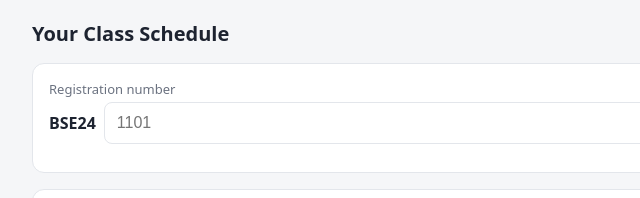
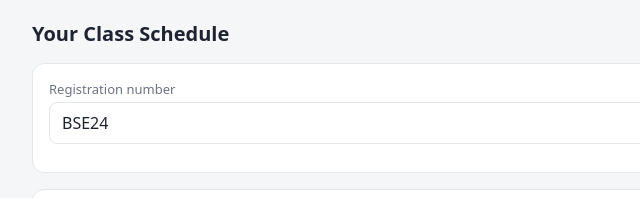
Before and after one commit to saadkhan-it/meeting, a plain HTML site: page index.html in a window 1280 px wide. Shown: the top 198 px of the page, 244-884 px from the left. Drawn offline with Linux system fonts and the light colour scheme.

Commit message:
Add files via upload

```diff
--- a/index.html
+++ b/index.html
@@ -35,6 +35,10 @@
   .list td, .list th { text-align:left; padding:8px 6px; border-bottom:1px solid var(--line); }
   .list button { padding:6px 10px; font-size:13px; }
   .hidden { display:none; }
+  .regbox { display:flex; align-items:center; border:1px solid var(--line); border-radius:8px; margin-bottom:12px; padding-left:12px; background:#fff; }
+  .regbox:focus-within { border-color:var(--busy); }
+  .regbox span { font-size:16px; color:var(--text); user-select:none; }
+  .regbox input { border:0; margin:0; padding:11px 12px 11px 0; outline:none; flex:1; min-width:0; }
   #detail { font-size:14px; }
   #detail b { display:block; margin-top:8px; }
 </style>
@@ -48,9 +52,9 @@
 
   <div class="card">
     <label for="reg">Registration number</label>
-    <div style="display:flex;align-items:center;gap:8px">
-      <span style="font-size:16px;font-weight:600;margin-bottom:12px">BSE24</span>
-      <input id="reg" inputmode="numeric" maxlength="4" placeholder="1101">
+    <div class="regbox">
+      <span>BSE24</span>
+      <input id="reg" inputmode="numeric" maxlength="4" aria-label="Last 4 digits">
     </div>
   </div>
 
```
